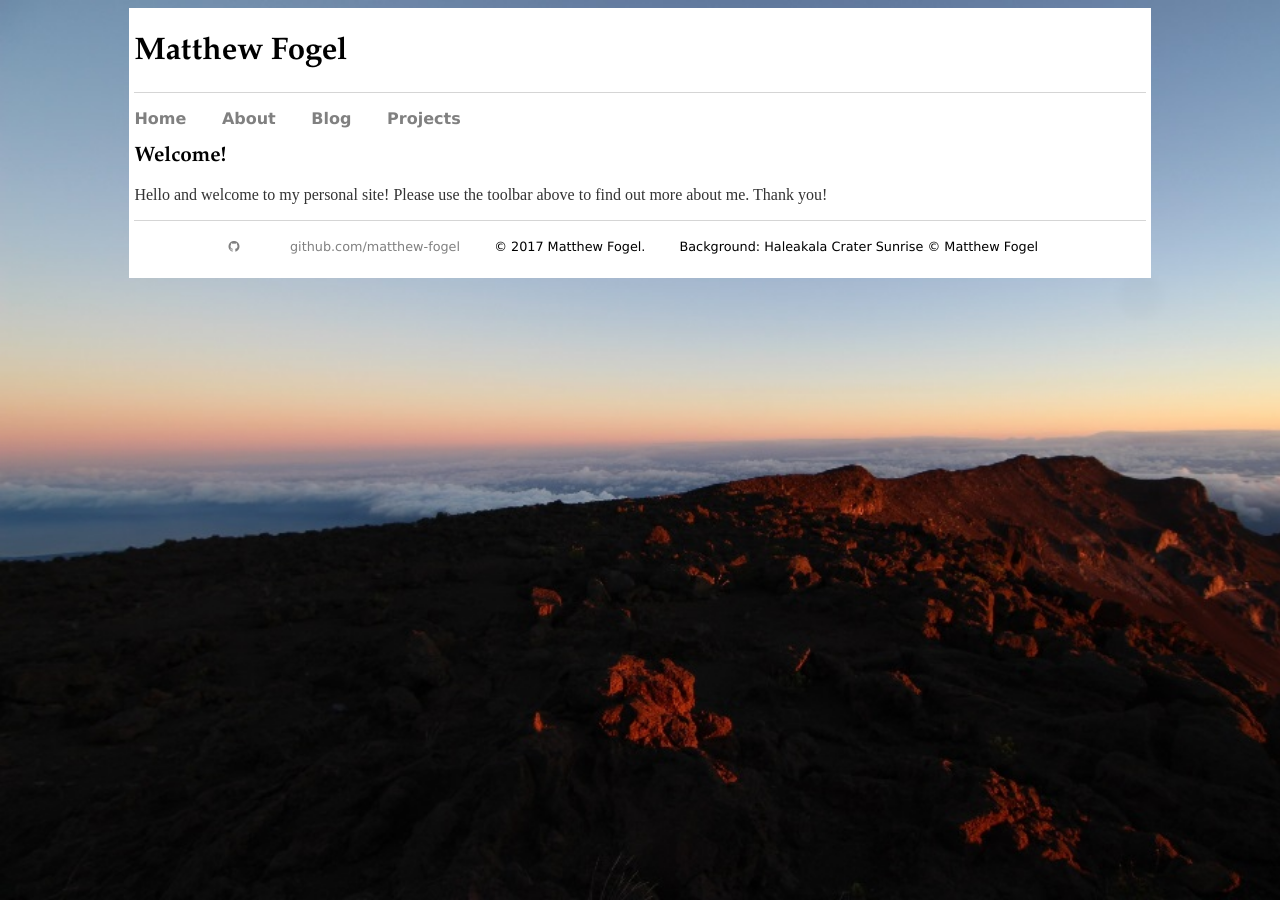
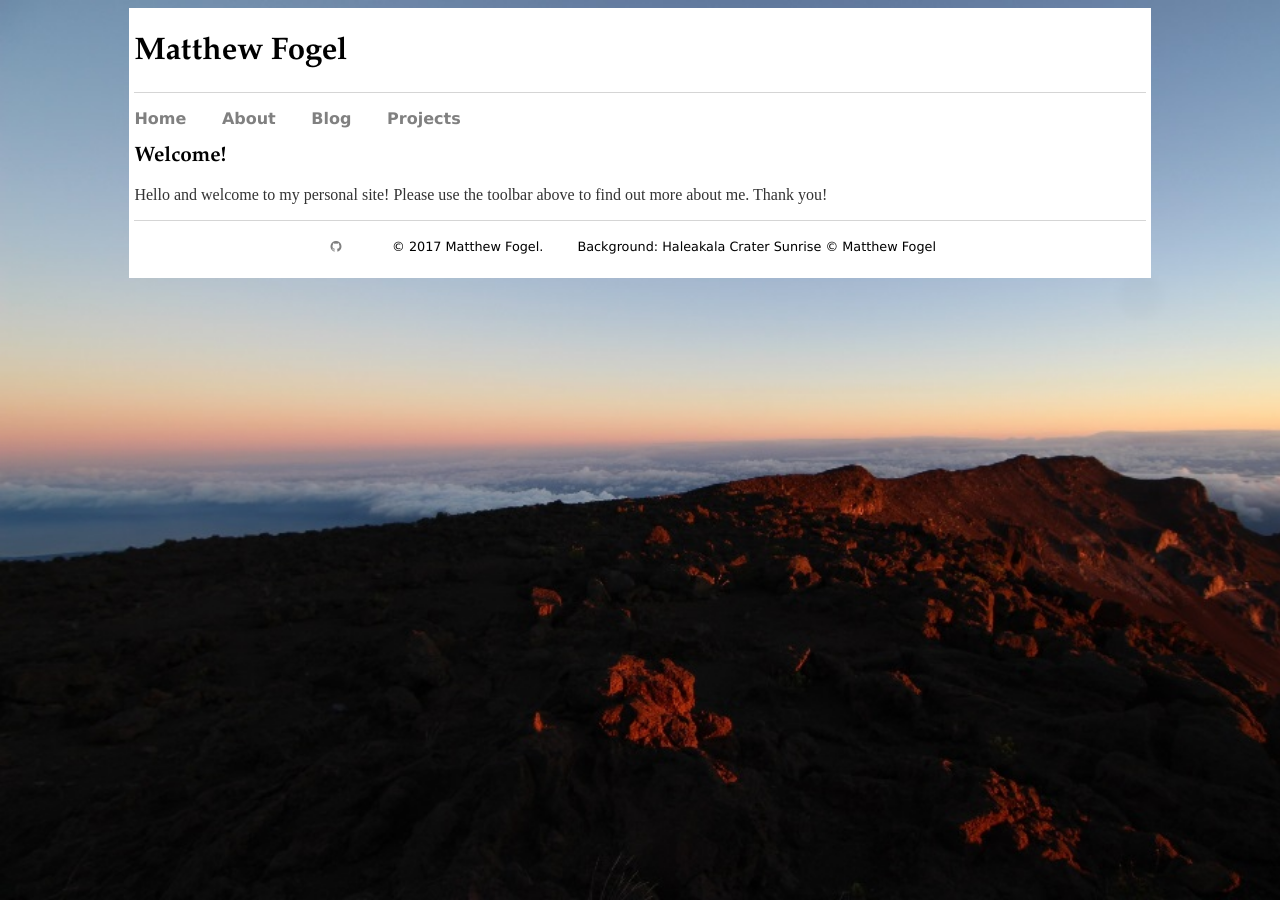
Before and after one commit to matthew-fogel/matthew-fogel.github.io, a Jekyll site: the page built from index.html, in a window 1280 px wide. Built offline with Jekyll 4.4.1, drawn with Linux system fonts in a browser that asks for light colours.

Commit message:
deleted extra link to github page
replaced # in fa icon with the link

```diff
--- a/_layouts/default.html
+++ b/_layouts/default.html
@@ -25,8 +25,7 @@
         </div><!--/.information-->
        	<footer>
 		<ul>
-			<li><a href="#" class="fa fa-github"></a></li>
-			<li><a href="https://github.com/matthew-fogel">github.com/matthew-fogel</a></li>
+			<li><a href="https://github.com/matthew-fogel" class="fa fa-github"></a></li>
 			<li>© 2017 Matthew Fogel.</li>
 			<li>Background: Haleakala Crater Sunrise © Matthew Fogel
 		</ul>
```
